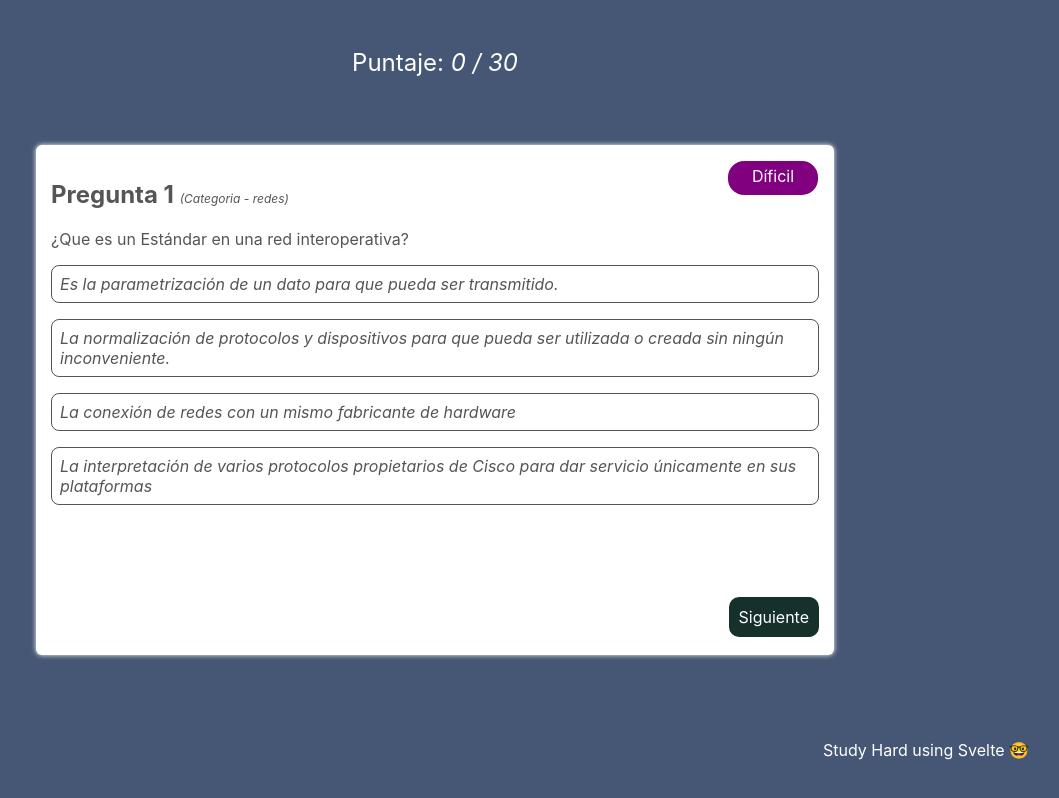
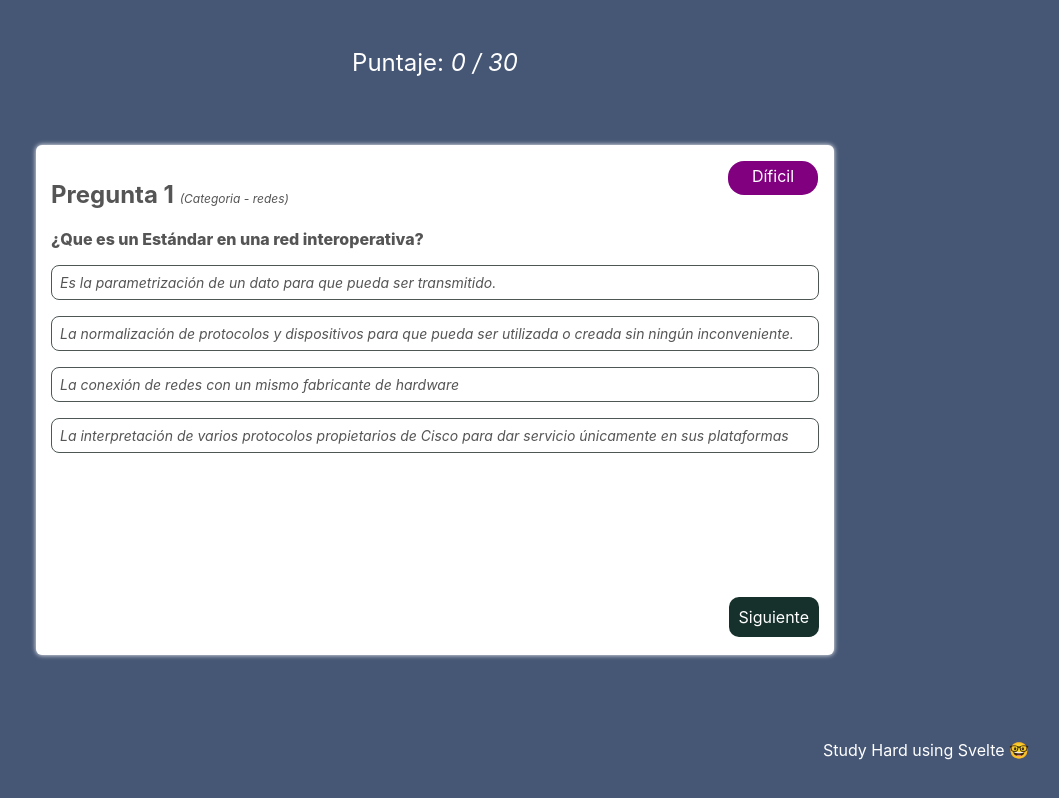
Before and after one commit to franciscofunes/svelte-quiz, a Svelte app: page / in a window 1280 px wide. Shown: the whole page, without its empty margins (205-1264 px from the left). Built offline with nearby package versions, Linux system fonts and the light colour scheme.

Commit message:
style: add styling

```diff
--- a/public/questions.json
+++ b/public/questions.json
@@ -197,12 +197,12 @@
             "category": "redes",
             "type": "multiple",
             "difficulty": "fácil",
-            "question": "Los protocolos de Capa están diseñados principalmente para mover datos desde una red local a otra red local dentro de una internetwork. Complete con la respuesta correcta.",
-            "correct_answer": "Capa3(red)",
+            "question": "Los protocolos de Capa _______ están diseñados principalmente para mover datos desde una red local a otra red local dentro de una internetwork. Complete con la respuesta correcta.",
+            "correct_answer": "Capa 3 (red)",
             "incorrect_answers": [
-                "Capa4 (transporte)",
-                "Capa2 (enlace de datos)",
-                "Capa1 (fisica)"
+                "Capa 4 (transporte)",
+                "Capa 2 (enlace de datos)",
+                "Capa 1 (fisica)"
             ]
         },
         {
@@ -357,7 +357,7 @@
             "category": "redes",
             "type": "multiple",
             "difficulty": "fácil",
-            "question": "¿Cómo es la forma de envío de información de TCP ?.",
+            "question": "¿Cómo es la forma de envío de información de TCP ?",
             "correct_answer": "Envia el tráfico almacenado en forma de segmentosyutiliza números de secuencias para la reordenación en el destino.",
             "incorrect_answers": [
                 "Fija un tiempo de transmisiónyal no cumplirse con lo esperado retransmite la trama completa.",
--- a/src/QuizArea.svelte
+++ b/src/QuizArea.svelte
@@ -67,7 +67,6 @@
   #choice {
     margin-top: 16px;
     padding: 8px;
-
     border: 1px solid #4e5656;
     border-radius: 8px;
   }
@@ -95,6 +94,14 @@
 
   #score {
     font-size: 38px;
+  }
+
+  #question {
+    font-weight: 800;
+  }
+
+  #choice {
+    font-size: 14px;
   }
 
   @media screen and (max-width: 960px) {
@@ -217,7 +224,7 @@
       Pregunta {questionNo + 1}
       <i id="category">(Categoria - {representation[questionNo].category})</i>
     </span>
-    <span>{representation[questionNo].question}</span>
+    <span id="question">{representation[questionNo].question}</span>
     <div id="difficulty">{representation[questionNo].difficulty}</div>
 
     {#if representation[questionNo].answerChoices}
@@ -282,10 +289,13 @@
         Puntaje Final:
         <i>{score} / 30</i>
       </p>
-      <p style="font-size: 24px">
+      <p style="font-size: 21px">
         {@html finalMessage}
       </p>
-      <p style="font-size: 24px">Refresca el sitio y volve a jugar 🔃</p>
+      <p style="font-size: 21px">
+        Refresca el sitio y volve a jugar
+        <a href="javascript:location.reload(true)">🔃</a>
+      </p>
     </div>
   {:else}
     <span
```
